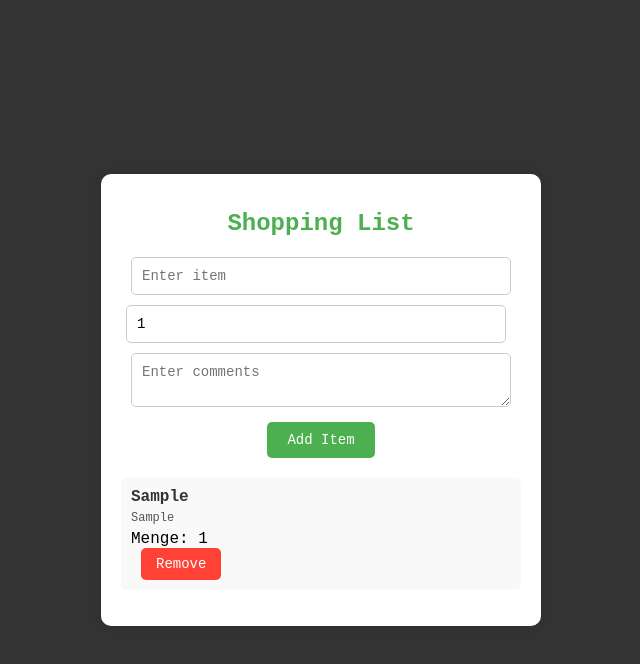
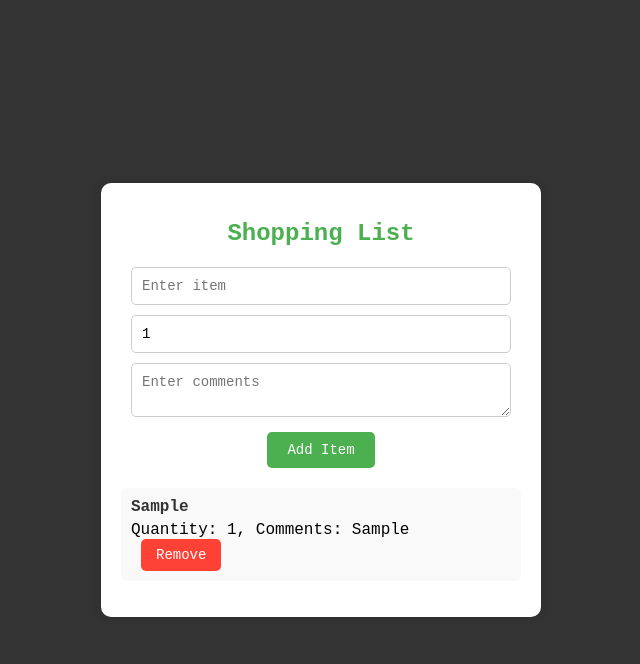
Before and after one commit to MStolz0/EIA2_SoSe2024, a website: page Aufgaben/A03/A04_Einkaufsliste/index.html in a window 1280 px wide. Both pictures are taken after typing "Sample", "Sample" into the empty fields and a click on the button "Add Item". Shown: the whole page, without its empty margins (319-959 px from the left). Drawn offline with Linux system fonts and the light colour scheme.

Commit message:
update shopping list

```diff
--- a/Aufgaben/A03/A04_Einkaufsliste/app.js
+++ b/Aufgaben/A03/A04_Einkaufsliste/app.js
@@ -3,14 +3,28 @@ class ShoppingList {
     items;
     constructor() {
         this.items = [];
-        this.render();
     }
     // Method to add an item to the list
-    addItem(name, quantity, comments = '') {
-        const newItem = { name, quantity, comments };
-        this.items.push(newItem);
-        console.log(`Added item: ${name}`);
-        this.render();
+    addItem() {
+        const itemInput = document.getElementById('itemInput');
+        const quantityInput = document.getElementById('quantityInput');
+        const commentInput = document.getElementById('commentInput');
+        const name = itemInput.value.trim();
+        const quantity = parseInt(quantityInput.value) || 1;
+        const comments = commentInput.value.trim();
+        if (name !== '') {
+            const newItem = { name, quantity, comments };
+            this.items.push(newItem);
+            console.log(`Added item: ${name}`);
+            this.render();
+            // Clear input fields
+            itemInput.value = '';
+            quantityInput.value = '1';
+            commentInput.value = '';
+        }
+        else {
+            console.warn('No item name entered');
+        }
     }
     // Method to remove an item from the list
     removeItem(index) {
@@ -28,14 +42,12 @@ class ShoppingList {
         const shoppingListElement = document.getElementById('shoppingList');
         if (shoppingListElement) {
             shoppingListElement.innerHTML = '';
-            // Render items
             this.items.forEach((item, index) => {
                 const li = document.createElement('li');
                 li.classList.add('item');
                 li.innerHTML = `
                     <div class="item-name">${item.name}</div>
-                    <div class="item-comments">${item.comments}</div>
-                    <div>Menge: ${item.quantity}</div>
+                    <div class="item-details">Quantity: ${item.quantity}, Comments: ${item.comments}</div>
                     <button class="remove-button" onclick="removeItem(${index})">Remove</button>
                 `;
                 shoppingListElement.appendChild(li);
@@ -47,23 +59,10 @@ class ShoppingList {
 const shoppingList = new ShoppingList();
 // Function to add item
 function addItem() {
-    const itemInput = document.getElementById('itemInput');
-    const quantityInput = document.getElementById('quantityInput');
-    const commentInput = document.getElementById('commentInput');
-    const quantity = parseInt(quantityInput.value) || 1;
-    if (itemInput.value.trim() !== '') {
-        shoppingList.addItem(itemInput.value.trim(), quantity, commentInput.value.trim());
-        itemInput.value = '';
-        quantityInput.value = '1';
-        commentInput.value = '';
-    }
-    else {
-        console.warn('No item name entered');
-    }
+    shoppingList.addItem();
 }
 // Function to remove item
 function removeItem(index) {
     shoppingList.removeItem(index);
-    console.log(`Removed item at index: ${index}`);
 }
 //# sourceMappingURL=app.js.map
--- a/Aufgaben/A03/A04_Einkaufsliste/index.html
+++ b/Aufgaben/A03/A04_Einkaufsliste/index.html
@@ -19,7 +19,7 @@
         <h1>Shopping List</h1>
         <div class="input-section">
             <input type="text" id="itemInput" placeholder="Enter item">
-            <input type="number" id="quantityInput" class="quantity-input" value="1" min="1">
+            <input type="number" id="quantityInput" placeholder="Quantity" min="1" value="1">
             <textarea id="commentInput" placeholder="Enter comments"></textarea>
             <button onclick="addItem()">Add Item</button>
         </div>
@@ -27,7 +27,6 @@
             <!-- Items will be dynamically added here -->
         </ul>
     </div>
-
     <script src="app.js" defer></script>
 </body>
 </html>
```
Also changed, not shown: Aufgaben/A03/A04_Einkaufsliste/app.ts (+23 -24 lines), 1 other file.
